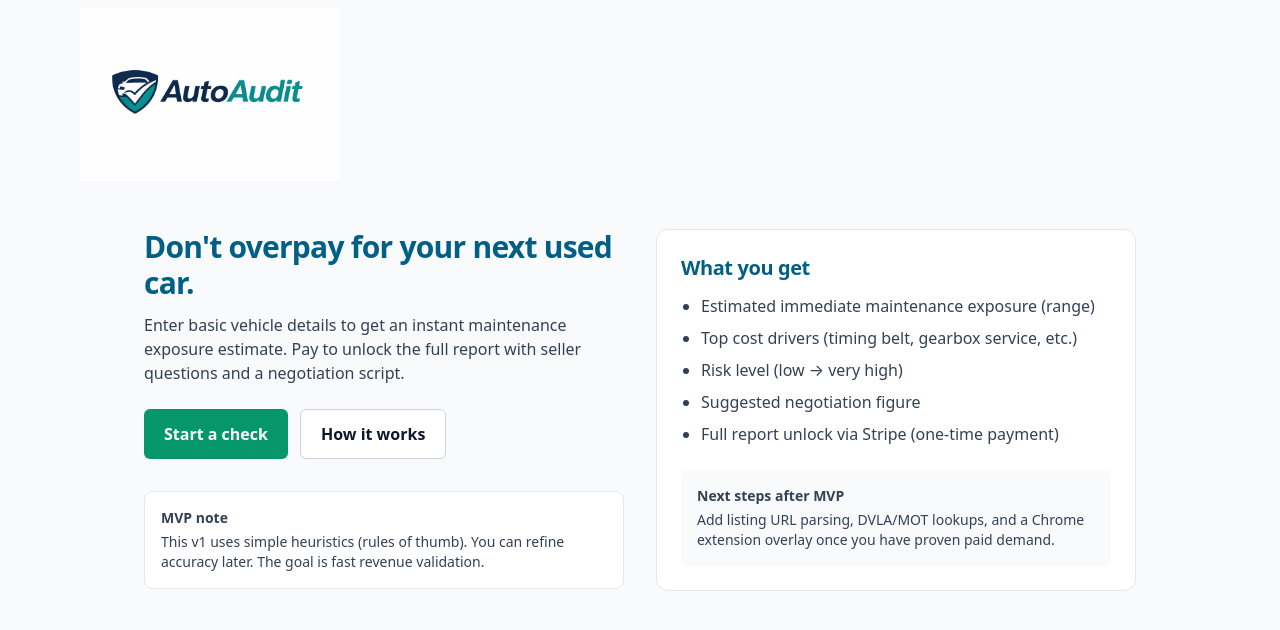
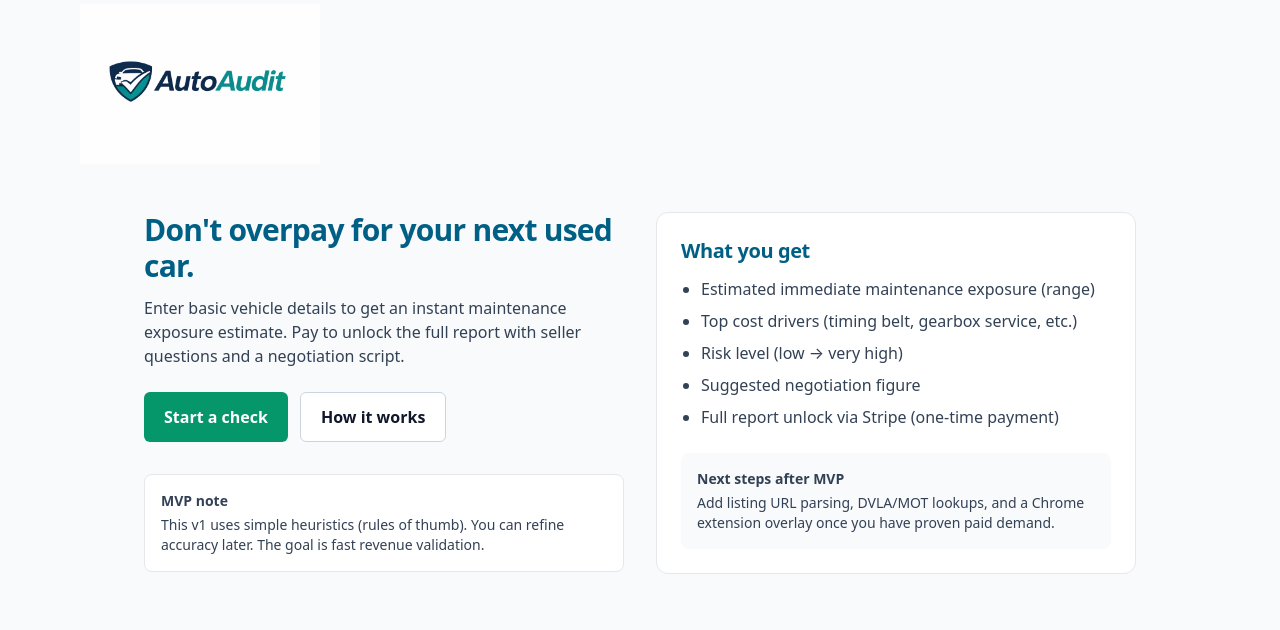
Before and after one commit to mickleethirty-vendium/autoaudit, a Next.js app: page / in a window 1280 px wide. Shown: the top 630 px of the page. Built offline with nearby package versions, Linux system fonts and the light colour scheme.

Commit message:
Tighten header spacing + fix sticky CTA z-index

```diff
--- a/app/layout.tsx
+++ b/app/layout.tsx
@@ -10,23 +10,21 @@ export default function RootLayout({ children }: { children: React.ReactNode })
   return (
     <html lang="en">
       <body className="min-h-screen bg-slate-50 text-slate-900">
-
-        {/* Header */}
-        <header className="mx-auto w-full max-w-6xl px-4 pt-2 pb-2">
+        {/* Header (tight) */}
+        <header className="mx-auto w-full max-w-6xl px-4 pt-1 pb-0">
           <Link href="/" className="block">
             <img
               src="/logo.png"
               alt="AutoAudit"
-              className="h-auto w-[260px]"
+              className="h-auto w-[240px] block"
             />
           </Link>
         </header>
 
-        {/* Main content */}
-        <main className="mx-auto w-full max-w-6xl px-4 pb-10">
+        {/* Main content (tight top padding) */}
+        <main className="mx-auto w-full max-w-6xl px-4 pt-2 pb-10">
           {children}
         </main>
-
       </body>
     </html>
   );
--- a/app/preview/[id]/page.tsx
+++ b/app/preview/[id]/page.tsx
@@ -224,11 +224,11 @@ export default async function Page({
         </div>
 
         {/* Spacer so sticky bar doesn't cover content */}
-        <div className="h-16 sm:hidden" />
+        <div className="h-20 sm:hidden" />
       </div>
 
       {/* Sticky mobile CTA */}
-      <div className="sm:hidden fixed bottom-0 left-0 right-0 border-t bg-white/95 backdrop-blur px-4 py-3">
+      <div className="sm:hidden fixed bottom-0 left-0 right-0 z-50 border-t bg-white/95 backdrop-blur px-4 py-3 pb-[calc(0.75rem+env(safe-area-inset-bottom))]">
         <div className="mx-auto flex w-full max-w-3xl items-center justify-between gap-3">
           <div className="text-sm">
             <div className="font-semibold">Unlock full report</div>
```
